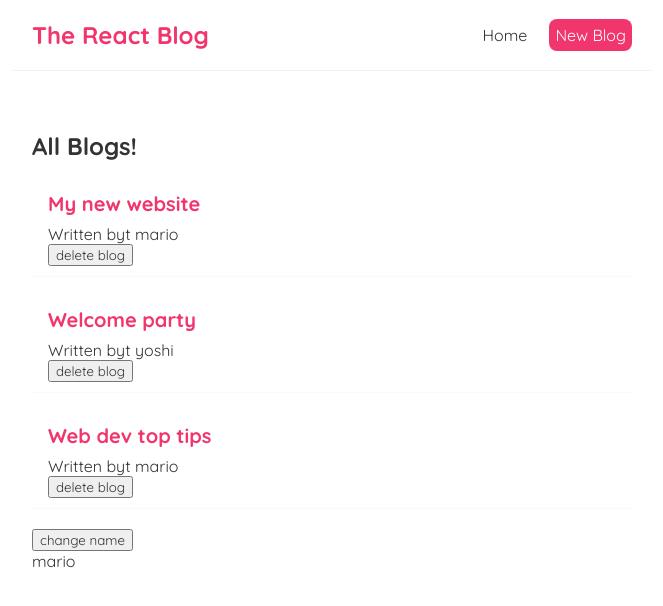
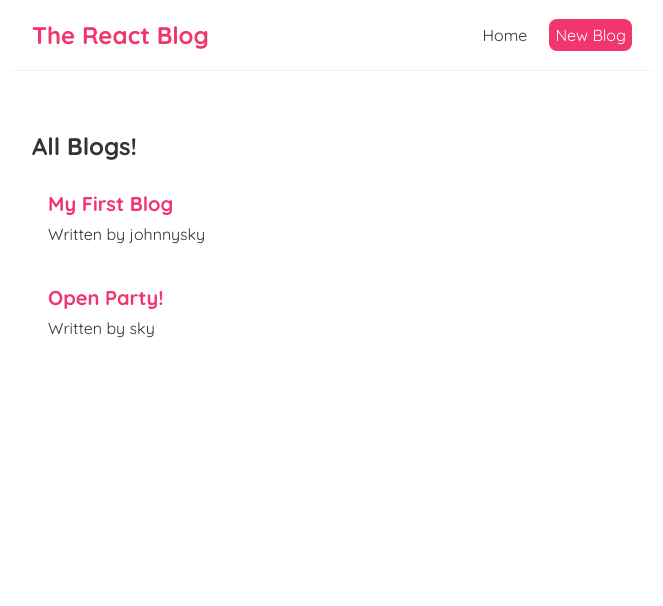
Before and after one commit to Johnnysky2700/react-blog, a React (Create React App) app: page / in a window 1280 px wide. Shown: the top 606 px of the page, without its empty margins (308-971 px from the left). Built offline with nearby package versions, Linux system fonts and the light colour scheme; data requests are answered from the project's data file.

Commit message:
Fetching data in useEffect

```diff
--- a/src/BlogList.js
+++ b/src/BlogList.js
@@ -1,4 +1,4 @@
-const BlogList = ({ blogs, title, handleDelete }) => {
+const BlogList = ({ blogs, title }) => {
 
     return (
         <div className="blog-list">
@@ -6,8 +6,7 @@
             {blogs.map((blog) => (
                 <div className="blog-preview" key={blog.id}>
                     <h2>{ blog.title }</h2>
-                    <p>Written byt { blog.author }</p>
-                    <button onClick={() => handleDelete(blog.id)}>delete blog</button>
+                    <p>Written by { blog.author }</p>
                 </div>
             ))}
         </div>
--- a/src/Home.js
+++ b/src/Home.js
@@ -2,29 +2,23 @@
 import BlockList from './BlogList';
 
 const Home = () => {
-    const [blogs, setBlogs] = useState([
-        { title: 'My new website', body: 'lorem ipsum...', author: 'mario', id: 1 },
-        { title: 'Welcome party', body: 'lorem ipsum...', author: 'yoshi', id: 2 },
-        { title: 'Web dev top tips', body: 'lorem ipsum...', author: 'mario', id: 3 }
-    ]);
+    const [blogs, setBlogs] = useState(null);
 
     const [name, setName] = useState('mario');
 
-    const handleDelete = (id) => {
-        const newBlogs = blogs.filter(blog => blog.id !== id);
-        setBlogs(newBlogs);
-    }
-
     useEffect(() => {
-        console.log('use effect run');
-        console.log(name);
-    }, [name]);
+       fetch('http://localhost:8000/blogs')
+         .then(res => {
+            return res.json()
+         })
+         .then(data => {
+            setBlogs(data);
+         })
+    }, []);
 
     return (
         <div className="home">
-            <BlockList blogs={blogs} title="All Blogs!" handleDelete={handleDelete}/>
-            <button onClick={() => setName('luigi')}>change name</button>
-            <p>{ name }</p>
+            {blogs && <BlockList blogs={blogs} title="All Blogs!"/>}
         </div>
      );
 }
```
